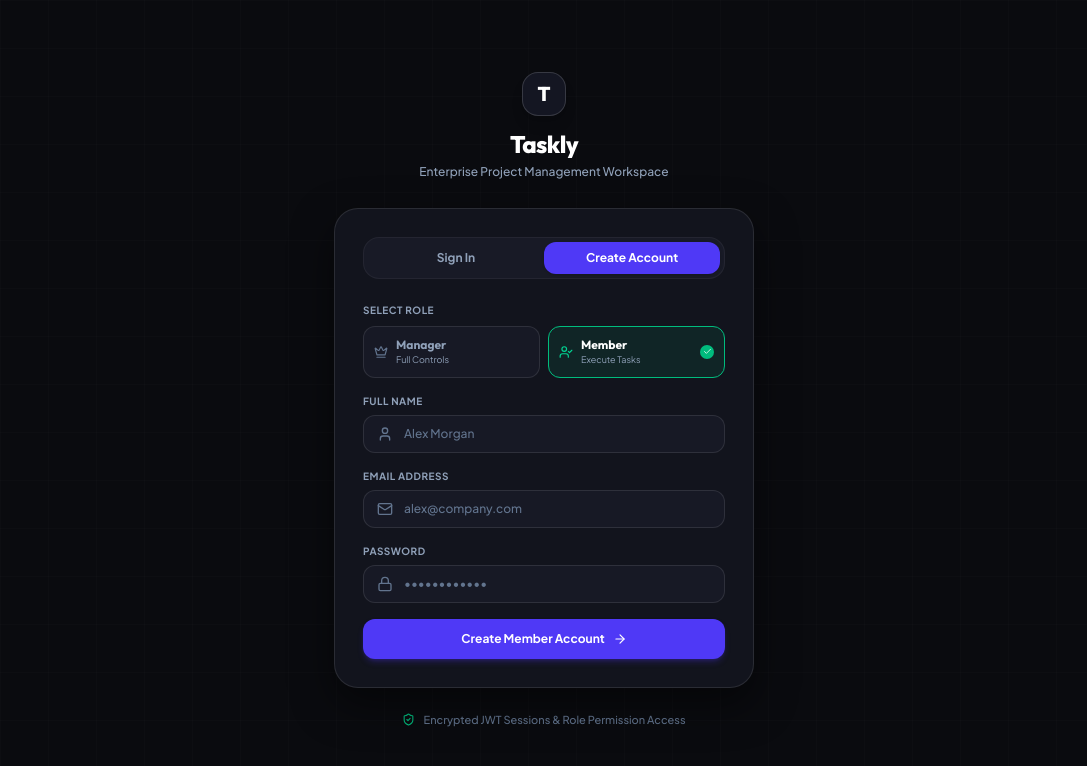
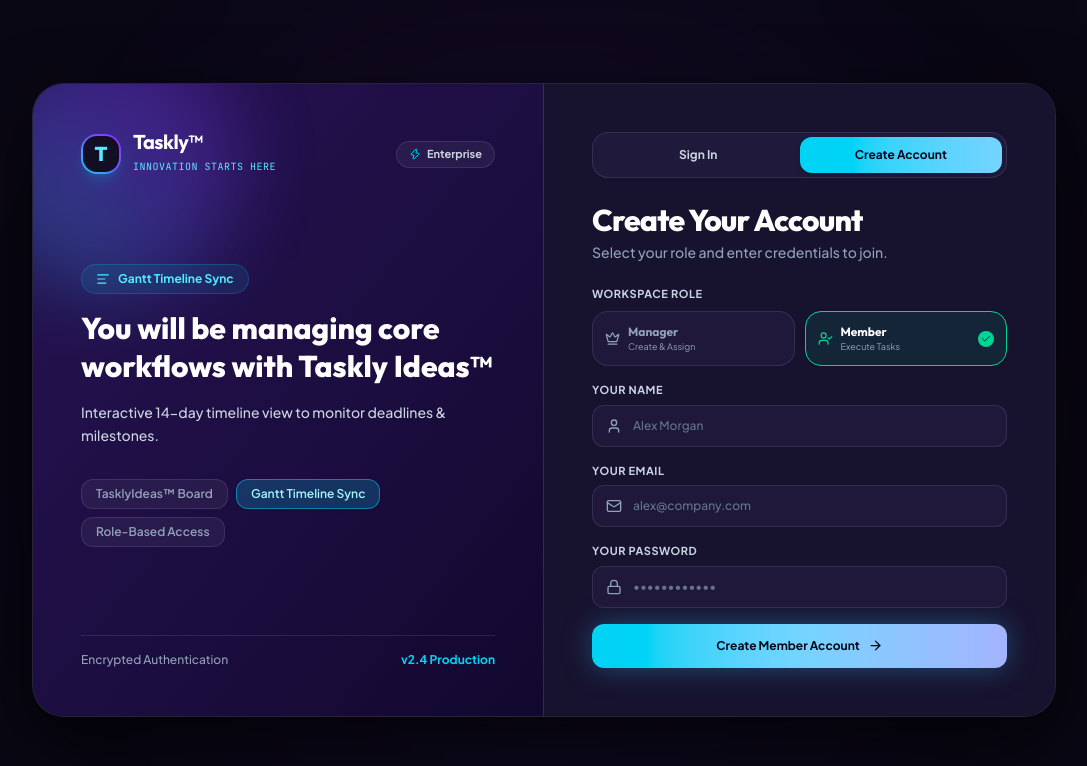
Before and after one commit to FABIHALAM/Taskly, a React (Vite) app in the folder client/: page /register in a window 1280 px wide. Shown: the top 766 px of the page, without its empty margins (96-1183 px from the left). Built offline with nearby package versions, Linux system fonts and the light colour scheme.

Commit message:
style: implement world-class custom split-screen Auth UI & 3D geometric AppLoader matching user reference designs

```diff
--- a/client/src/components/AuthPage.jsx
+++ b/client/src/components/AuthPage.jsx
@@ -5,7 +5,7 @@ import { loginUser, registerUser } from '../services/authService'
 import api from '../services/api'
 import toast from 'react-hot-toast'
 import { motion, AnimatePresence } from 'framer-motion'
-import { ArrowRight, Mail, Lock, User, Crown, UserCheck, Check, ShieldCheck } from 'lucide-react'
+import { ArrowRight, Mail, Lock, User, Crown, UserCheck, Check, Sparkles, LayoutGrid, AlignLeft, ShieldCheck, Zap } from 'lucide-react'
 
 export function AuthPage({ defaultMode = 'login' }) {
   const navigate = useNavigate()
@@ -13,6 +13,7 @@ export function AuthPage({ defaultMode = 'login' }) {
   const isRegister = location.pathname === '/register' || defaultMode === 'register'
 
   const [selectedRole, setSelectedRole] = useState('member')
+  const [activeFeatureIndex, setActiveFeatureIndex] = useState(0)
 
   const {
     register: regInput,
@@ -24,6 +25,32 @@ export function AuthPage({ defaultMode = 'login' }) {
   useEffect(() => {
     reset()
   }, [isRegister, reset])
+
+  // Feature carousel on left panel
+  const features = [
+    {
+      title: 'TasklyIdeas™ Board',
+      desc: 'Fluid drag-and-drop Kanban columns for complete task tracking.',
+      icon: LayoutGrid,
+    },
+    {
+      title: 'Gantt Timeline Sync',
+      desc: 'Interactive 14-day timeline view to monitor deadlines & milestones.',
+      icon: AlignLeft,
+    },
+    {
+      title: 'Role-Based Access',
+      desc: 'Manager controls project settings while members execute assigned tasks.',
+      icon: ShieldCheck,
+    },
+  ]
+
+  useEffect(() => {
+    const timer = setInterval(() => {
+      setActiveFeatureIndex((prev) => (prev + 1) % features.length)
+    }, 4000)
+    return () => clearInterval(timer)
+  }, [features.length])
 
   const onSubmit = async (data) => {
     try {
@@ -50,48 +77,111 @@ export function AuthPage({ defaultMode = 'login' }) {
     }
   }
 
+  const currentFeature = features[activeFeatureIndex]
+  const FeatureIcon = currentFeature.icon
+
   return (
-    <div className="min-h-screen w-full bg-[#0a0b0f] text-slate-100 flex flex-col items-center justify-center p-4 relative font-body selection:bg-indigo-500/20 selection:text-indigo-200">
-      {/* Subtle Grid Lines */}
-      <div className="absolute inset-0 bg-[linear-gradient(to_right,#ffffff03_1px,transparent_1px),linear-gradient(to_bottom,#ffffff03_1px,transparent_1px)] bg-[size:3rem_3rem] pointer-events-none" />
+    <div className="min-h-screen w-full bg-[#0a0814] text-white flex items-center justify-center p-4 md:p-8 font-body selection:bg-cyan-400/20 selection:text-cyan-200 relative overflow-hidden">
+      {/* Background Subtle Gradient Glow */}
+      <div className="absolute top-0 left-1/4 w-[600px] h-[600px] bg-purple-900/15 rounded-full blur-[140px] pointer-events-none" />
+      <div className="absolute bottom-0 right-1/4 w-[600px] h-[600px] bg-indigo-900/15 rounded-full blur-[140px] pointer-events-none" />
 
-      {/* Main Container */}
-      <motion.div
-        initial={{ opacity: 0, y: 12 }}
-        animate={{ opacity: 1, y: 0 }}
-        transition={{ duration: 0.35, ease: [0.16, 1, 0.3, 1] }}
-        className="w-full max-w-[420px] relative z-10 my-auto"
-      >
-        {/* Brand Header */}
-        <div className="text-center mb-7">
-          <div className="inline-flex items-center justify-center w-11 h-11 rounded-2xl bg-[#141622] border border-white/15 text-white font-extrabold text-xl font-display shadow-lg mb-3">
-            T
+      {/* Main Split Container (Inspired by Reference Images 1 & 2) */}
+      <div className="w-full max-w-5xl bg-[#120e24]/90 backdrop-blur-2xl border border-white/10 rounded-[32px] shadow-[0_25px_70px_rgba(0,0,0,0.7)] overflow-hidden grid grid-cols-1 lg:grid-cols-12 relative z-10">
+
+        {/* ─── LEFT SHOWCASE PANEL (Inspired by Image 1 & 2) ─────────────────── */}
+        <div className="lg:col-span-6 p-8 lg:p-12 bg-gradient-to-br from-[#271254] via-[#1d0e42] to-[#12082e] relative flex flex-col justify-between overflow-hidden border-b lg:border-b-0 lg:border-r border-white/10">
+
+          {/* Abstract 3D Geometric Ribbon Art (Inspired by Image 1) */}
+          <div className="absolute -top-12 -left-12 w-64 h-64 rounded-full bg-gradient-to-tr from-cyan-400 via-indigo-500 to-purple-600 opacity-30 blur-2xl pointer-events-none" />
+
+          {/* Top Brand Mark */}
+          <div className="relative z-10 flex items-center justify-between">
+            <div className="flex items-center gap-3">
+              <div className="w-10 h-10 rounded-2xl bg-gradient-to-tr from-cyan-400 via-indigo-500 to-purple-600 p-[2px] shadow-lg shadow-cyan-500/20">
+                <div className="w-full h-full bg-[#120e24] rounded-[14px] flex items-center justify-center font-display font-black text-xl text-cyan-300">
+                  T
+                </div>
+              </div>
+              <div>
+                <span className="font-display font-bold text-xl tracking-tight text-white block leading-none">Taskly™</span>
+                <span className="text-[10px] text-cyan-300 font-mono tracking-wider">INNOVATION STARTS HERE</span>
+              </div>
+            </div>
+
+            <span className="text-[11px] font-bold px-3 py-1 rounded-full bg-white/5 border border-white/10 text-slate-300 flex items-center gap-1.5">
+              <Zap size={12} className="text-cyan-400" /> Enterprise
+            </span>
           </div>
-          <h1 className="font-display text-2xl font-extrabold text-white tracking-tight">
-            Taskly
-          </h1>
-          <p className="text-slate-400 text-xs mt-1 font-medium">
-            Enterprise Project Management Workspace
-          </p>
+
+          {/* Middle Headline & Interactive Preview (Inspired by Image 1) */}
+          <div className="relative z-10 my-10 space-y-6">
+            <AnimatePresence mode="wait">
+              <motion.div
+                key={activeFeatureIndex}
+                initial={{ opacity: 0, y: 15 }}
+                animate={{ opacity: 1, y: 0 }}
+                exit={{ opacity: 0, y: -15 }}
+                transition={{ duration: 0.35 }}
+                className="space-y-4"
+              >
+                <div className="inline-flex items-center gap-2 px-3.5 py-1.5 rounded-full bg-cyan-400/10 border border-cyan-400/20 text-cyan-300 text-xs font-bold">
+                  <FeatureIcon size={14} />
+                  <span>{currentFeature.title}</span>
+                </div>
+
+                <h2 className="font-display text-2xl lg:text-3xl font-extrabold text-white leading-tight">
+                  You will be managing core workflows with Taskly Ideas™
+                </h2>
+
+                <p className="text-slate-300 text-xs lg:text-sm leading-relaxed font-medium">
+                  {currentFeature.desc}
+                </p>
+              </motion.div>
+            </AnimatePresence>
+
+            {/* Feature Pills */}
+            <div className="flex flex-wrap gap-2 pt-2">
+              {features.map((f, idx) => (
+                <button
+                  key={f.title}
+                  onClick={() => setActiveFeatureIndex(idx)}
+                  className={`text-xs font-semibold px-3.5 py-1.5 rounded-xl border transition-all cursor-pointer ${
+                    activeFeatureIndex === idx
+                      ? 'bg-cyan-400/20 border-cyan-400/50 text-cyan-200 shadow-sm'
+                      : 'bg-white/5 border-white/10 text-slate-400 hover:text-white'
+                  }`}
+                >
+                  {f.title}
+                </button>
+              ))}
+            </div>
+          </div>
+
+          {/* Bottom Security Note */}
+          <div className="relative z-10 pt-4 border-t border-white/10 flex items-center justify-between text-xs text-slate-400 font-medium">
+            <span>Encrypted Authentication</span>
+            <span className="text-cyan-400 font-bold">v2.4 Production</span>
+          </div>
         </div>
 
-        {/* Auth Card */}
-        <div className="bg-[#12141d] border border-white/10 rounded-3xl p-7 shadow-[0_16px_40px_rgba(0,0,0,0.5)] relative">
+        {/* ─── RIGHT FORM PANEL (Inspired by Image 1 & 2) ─────────────────── */}
+        <div className="lg:col-span-6 p-8 lg:p-12 bg-[#17122e] flex flex-col justify-center relative">
 
-          {/* Segmented Control Switcher */}
-          <div className="bg-[#181a26] p-1 rounded-2xl border border-white/5 flex items-center mb-6 relative">
+          {/* Segmented Control Tab Switcher */}
+          <div className="bg-[#1f193c] p-1 rounded-2xl border border-white/10 flex items-center mb-6 text-xs font-bold">
             <button
               type="button"
               onClick={() => navigate('/login')}
-              className={`flex-1 py-2 rounded-xl text-xs font-bold transition-all cursor-pointer relative z-10 ${
-                !isRegister ? 'text-white' : 'text-slate-400 hover:text-white'
+              className={`flex-1 py-2.5 rounded-xl transition-all cursor-pointer relative z-10 ${
+                !isRegister ? 'text-slate-950 font-black' : 'text-slate-300 hover:text-white'
               }`}
             >
               Sign In
               {!isRegister && (
                 <motion.div
-                  layoutId="active-auth-tab"
-                  className="absolute inset-0 bg-indigo-600 rounded-xl -z-10 shadow-sm"
+                  layoutId="auth-active-tab"
+                  className="absolute inset-0 bg-gradient-to-r from-cyan-400 to-sky-300 rounded-xl -z-10 shadow-md"
                   transition={{ type: 'spring', stiffness: 400, damping: 32 }}
                 />
               )}
@@ -100,23 +190,33 @@ export function AuthPage({ defaultMode = 'login' }) {
             <button
               type="button"
               onClick={() => navigate('/register')}
-              className={`flex-1 py-2 rounded-xl text-xs font-bold transition-all cursor-pointer relative z-10 ${
-                isRegister ? 'text-white' : 'text-slate-400 hover:text-white'
+              className={`flex-1 py-2.5 rounded-xl transition-all cursor-pointer relative z-10 ${
+                isRegister ? 'text-slate-950 font-black' : 'text-slate-300 hover:text-white'
               }`}
             >
               Create Account
               {isRegister && (
                 <motion.div
-                  layoutId="active-auth-tab"
-                  className="absolute inset-0 bg-indigo-600 rounded-xl -z-10 shadow-sm"
+                  layoutId="auth-active-tab"
+                  className="absolute inset-0 bg-gradient-to-r from-cyan-400 to-sky-300 rounded-xl -z-10 shadow-md"
                   transition={{ type: 'spring', stiffness: 400, damping: 32 }}
                 />
               )}
             </button>
           </div>
 
+          {/* Header Title */}
+          <div className="mb-6">
+            <h1 className="font-display text-2xl lg:text-3xl font-extrabold text-white tracking-tight">
+              {isRegister ? 'Create Your Account' : 'Log In to Taskly™'}
+            </h1>
+            <p className="text-slate-400 text-xs lg:text-sm mt-1 font-medium">
+              {isRegister ? 'Select your role and enter credentials to join.' : 'Enter your email and password to access workspace.'}
+            </p>
+          </div>
+
           <form onSubmit={handleSubmit(onSubmit)} className="space-y-4">
-            {/* Role Selection (Register Mode Only) */}
+            {/* Role Selector (Register Mode) */}
             <AnimatePresence>
               {isRegister && (
                 <motion.div
@@ -126,29 +226,29 @@ export function AuthPage({ defaultMode = 'login' }) {
                   transition={{ duration: 0.2 }}
                   className="space-y-2 overflow-hidden"
                 >
-                  <label className="block text-[10px] font-bold uppercase tracking-wider text-slate-400">
-                    Select Role
+                  <label className="block text-[11px] font-bold uppercase tracking-wider text-slate-300">
+                    Workspace Role
                   </label>
-                  <div className="grid grid-cols-2 gap-2">
+                  <div className="grid grid-cols-2 gap-2.5">
                     <button
                       type="button"
                       onClick={() => setSelectedRole('manager')}
-                      className={`p-2.5 rounded-xl border text-left transition-all cursor-pointer flex items-center justify-between ${
+                      className={`p-3 rounded-2xl border text-left transition-all cursor-pointer flex items-center justify-between ${
                         selectedRole === 'manager'
-                          ? 'border-indigo-500 bg-indigo-500/10 text-white'
-                          : 'border-white/10 bg-[#171925] text-slate-400 hover:border-white/20'
+                          ? 'border-cyan-400 bg-cyan-400/10 text-white shadow-sm'
+                          : 'border-white/10 bg-[#1f183b] text-slate-400 hover:border-white/20'
                       }`}
                     >
                       <div className="flex items-center gap-2">
-                        <Crown size={14} className={selectedRole === 'manager' ? 'text-indigo-400' : 'text-slate-500'} />
+                        <Crown size={15} className={selectedRole === 'manager' ? 'text-cyan-400' : 'text-slate-400'} />
                         <div>
                           <p className="text-xs font-bold font-display">Manager</p>
-                          <p className="text-[9px] text-slate-400">Full Controls</p>
+                          <p className="text-[9px] text-slate-400">Create & Assign</p>
                         </div>
                       </div>
                       {selectedRole === 'manager' && (
-                        <div className="w-3.5 h-3.5 rounded-full bg-indigo-500 flex items-center justify-center">
-                          <Check size={9} className="text-white" />
+                        <div className="w-4 h-4 rounded-full bg-cyan-400 flex items-center justify-center">
+                          <Check size={10} className="text-slate-950 font-bold" />
                         </div>
                       )}
                     </button>
@@ -156,22 +256,22 @@ export function AuthPage({ defaultMode = 'login' }) {
                     <button
                       type="button"
                       onClick={() => setSelectedRole('member')}
-                      className={`p-2.5 rounded-xl border text-left transition-all cursor-pointer flex items-center justify-between ${
+                      className={`p-3 rounded-2xl border text-left transition-all cursor-pointer flex items-center justify-between ${
                         selectedRole === 'member'
-                          ? 'border-emerald-500 bg-emerald-500/10 text-white'
-                          : 'border-white/10 bg-[#171925] text-slate-400 hover:border-white/20'
+                          ? 'border-emerald-400 bg-emerald-400/10 text-white shadow-sm'
+                          : 'border-white/10 bg-[#1f183b] text-slate-400 hover:border-white/20'
                       }`}
                     >
                       <div className="flex items-center gap-2">
-                        <UserCheck size={14} className={selectedRole === 'member' ? 'text-emerald-400' : 'text-slate-500'} />
+                        <UserCheck size={15} className={selectedRole === 'member' ? 'text-emerald-400' : 'text-slate-400'} />
                         <div>
                           <p className="text-xs font-bold font-display">Member</p>
                           <p className="text-[9px] text-slate-400">Execute Tasks</p>
                         </div>
                       </div>
                       {selectedRole === 'member' && (
-                        <div className="w-3.5 h-3.5 rounded-full bg-emerald-500 flex items-center justify-center">
-                          <Check size={9} className="text-white" />
+                        <div className="w-4 h-4 rounded-full bg-emerald-400 flex items-center justify-center">
+                          <Check size={10} className="text-slate-950 font-bold" />
                         </div>
                       )}
                     </button>
@@ -183,84 +283,78 @@ export function AuthPage({ defaultMode = 'login' }) {
             {/* Name Input (Register Only) */}
             {isRegister && (
               <div>
-                <label className="block text-[10px] font-bold uppercase tracking-wider text-slate-400 mb-1.5">
-                  Full Name
+                <label className="block text-[11px] font-bold uppercase tracking-wider text-slate-300 mb-1.5">
+                  Your Name
                 </label>
                 <div className="relative">
-                  <User className="w-4 h-4 text-slate-500 absolute left-3.5 top-1/2 -translate-y-1/2" />
+                  <User className="w-4 h-4 text-slate-400 absolute left-3.5 top-1/2 -translate-y-1/2" />
                   <input
                     {...regInput('name', { required: 'Name is required' })}
-                    className="w-full bg-[#171925] border border-white/10 rounded-xl pl-10 pr-4 py-2.5 text-white placeholder-slate-500 text-xs font-medium focus:outline-none focus:border-indigo-500 focus:ring-2 focus:ring-indigo-500/20 transition-all"
+                    className="w-full bg-[#1f183b] border border-white/10 rounded-xl pl-10 pr-4 py-3 text-white placeholder-slate-500 text-xs font-medium focus:outline-none focus:border-cyan-400 focus:ring-2 focus:ring-cyan-400/20 transition-all"
                     placeholder="Alex Morgan"
                   />
                 </div>
-                {errors.name && <p className="text-rose-400 text-[11px] mt-1 font-medium">{errors.name.message}</p>}
+                {errors.name && <p className="text-rose-400 text-xs mt-1 font-medium">{errors.name.message}</p>}
               </div>
             )}
 
             {/* Email Input */}
             <div>
-              <label className="block text-[10px] font-bold uppercase tracking-wider text-slate-400 mb-1.5">
-                Email Address
+              <label className="block text-[11px] font-bold uppercase tracking-wider text-slate-300 mb-1.5">
+                Your Email
               </label>
               <div className="relative">
-                <Mail className="w-4 h-4 text-slate-500 absolute left-3.5 top-1/2 -translate-y-1/2" />
+                <Mail className="w-4 h-4 text-slate-400 absolute left-3.5 top-1/2 -translate-y-1/2" />
                 <input
                   {...regInput('email', {
                     required: 'Email is required',
                     pattern: { value: /^\S+@\S+$/i, message: 'Invalid email address' }
                   })}
-                  className="w-full bg-[#171925] border border-white/10 rounded-xl pl-10 pr-4 py-2.5 text-white placeholder-slate-500 text-xs font-medium focus:outline-none focus:border-indigo-500 focus:ring-2 focus:ring-indigo-500/20 transition-all"
+                  className="w-full bg-[#1f183b] border border-white/10 rounded-xl pl-10 pr-4 py-3 text-white placeholder-slate-500 text-xs font-medium focus:outline-none focus:border-cyan-400 focus:ring-2 focus:ring-cyan-400/20 transition-all"
                   placeholder="alex@company.com"
                 />
               </div>
-              {errors.email && <p className="text-rose-400 text-[11px] mt-1 font-medium">{errors.email.message}</p>}
+              {errors.email && <p className="text-rose-400 text-xs mt-1 font-medium">{errors.email.message}</p>}
             </div>
 
             {/* Password Input */}
             <div>
-              <label className="block text-[10px] font-bold uppercase tracking-wider text-slate-400 mb-1.5">
-                Password
+              <label className="block text-[11px] font-bold uppercase tracking-wider text-slate-300 mb-1.5">
+                Your Password
               </label>
               <div className="relative">
-                <Lock className="w-4 h-4 text-slate-500 absolute left-3.5 top-1/2 -translate-y-1/2" />
+                <Lock className="w-4 h-4 text-slate-400 absolute left-3.5 top-1/2 -translate-y-1/2" />
                 <input
                   type="password"
                   {...regInput('password', {
                     required: 'Password is required',
                     minLength: { value: 6, message: 'Minimum 6 characters' }
                   })}
-                  className="w-full bg-[#171925] border border-white/10 rounded-xl pl-10 pr-4 py-2.5 text-white placeholder-slate-500 text-xs font-medium focus:outline-none focus:border-indigo-500 focus:ring-2 focus:ring-indigo-500/20 transition-all"
+                  className="w-full bg-[#1f183b] border border-white/10 rounded-xl pl-10 pr-4 py-3 text-white placeholder-slate-500 text-xs font-medium focus:outline-none focus:border-cyan-400 focus:ring-2 focus:ring-cyan-400/20 transition-all"
                   placeholder="••••••••••••"
                 />
               </div>
-              {errors.password && <p className="text-rose-400 text-[11px] mt-1 font-medium">{errors.password.message}</p>}
+              {errors.password && <p className="text-rose-400 text-xs mt-1 font-medium">{errors.password.message}</p>}
             </div>
 
-            {/* Submit Button */}
+            {/* Vibrant Electric Cyan/Teal Submit Button (Inspired by Ref Image 1) */}
             <button
               type="submit"
               disabled={isSubmitting}
-              className="w-full py-3 px-4 rounded-xl font-bold text-white text-xs bg-indigo-600 hover:bg-indigo-500 active:scale-[0.99] transition-all shadow-md shadow-indigo-600/25 disabled:opacity-50 disabled:cursor-not-allowed flex items-center justify-center gap-2 cursor-pointer mt-3"
+              className="w-full py-3.5 px-4 rounded-xl font-black text-slate-950 text-xs bg-gradient-to-r from-cyan-400 via-sky-300 to-indigo-300 hover:from-cyan-300 hover:to-indigo-200 active:scale-[0.99] transition-all shadow-[0_0_30px_rgba(56,189,248,0.35)] hover:shadow-[0_0_40px_rgba(56,189,248,0.5)] disabled:opacity-50 disabled:cursor-not-allowed flex items-center justify-center gap-2 cursor-pointer mt-3"
             >
               {isSubmitting ? (
-                <div className="w-4 h-4 border-2 border-white border-t-transparent rounded-full animate-spin" />
+                <div className="w-4 h-4 border-2 border-slate-950 border-t-transparent rounded-full animate-spin" />
               ) : (
                 <>
-                  <span>{isRegister ? `Create ${selectedRole === 'manager' ? 'Manager' : 'Member'} Account` : 'Sign In to Workspace'}</span>
-                  <ArrowRight size={14} />
+                  <span>{isRegister ? `Create ${selectedRole === 'manager' ? 'Manager' : 'Member'} Account` : 'Log In'}</span>
+                  <ArrowRight size={15} />
                 </>
               )}
             </button>
           </form>
         </div>
-
-        {/* Footer info */}
-        <div className="flex items-center justify-center gap-2 text-[11px] text-slate-500 mt-6 font-medium">
-          <ShieldCheck size={13} className="text-emerald-500" />
-          <span>Encrypted JWT Sessions & Role Permission Access</span>
-        </div>
-      </motion.div>
+      </div>
     </div>
   )
 }
```
Also changed, not shown: client/src/components/AppLoader.jsx (+35 -18 lines).
